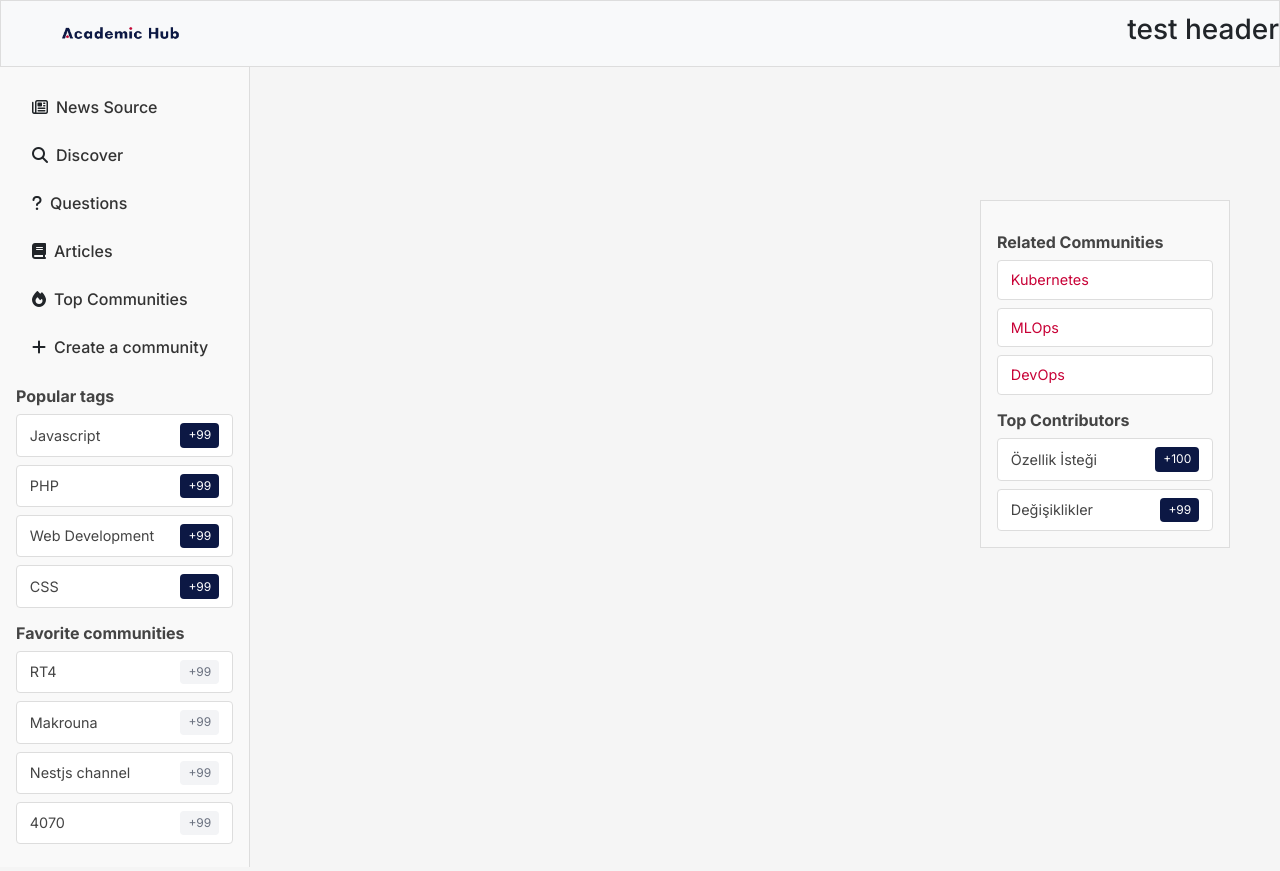
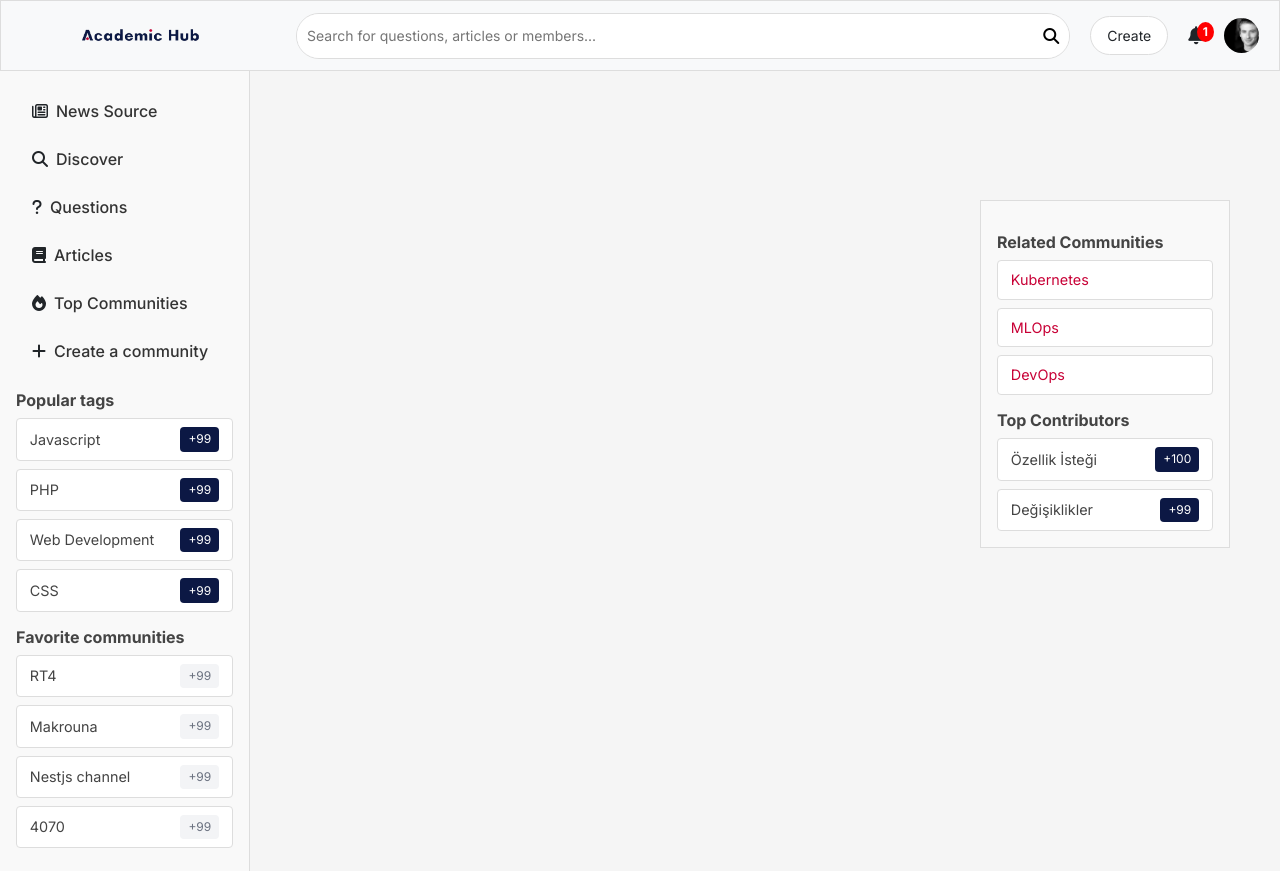
Before and after one commit to NA5KO/Academic_Hub, an Angular app in the folder frontend-app/: page / in a window 1280 px wide. Built offline with nearby package versions, Linux system fonts and the light colour scheme.

Commit message:
header modifé

```diff
--- a/frontend-app/src/app/header/header.component.css
+++ b/frontend-app/src/app/header/header.component.css
@@ -0,0 +1,115 @@
+.navbar {
+    display: flex;
+    align-items: center;
+    justify-content: space-between;
+    background-color: #f8f9fa;
+    padding: 10px 20px;
+    border-bottom: 1px solid #ddd;
+  }
+
+
+  .navbar-brand img {
+    height: 39px;
+  }
+
+
+  .search-bar {
+    flex-grow: 1;
+    margin: 0 20px;
+  }
+
+  .search-bar .input-group {
+    display: flex;
+    border: 1px solid #ddd;
+    border-radius: 80px;
+    overflow: hidden;
+  }
+
+  .search-bar input {
+    flex-grow: 1;
+    border: none;
+    padding: 10px;
+    font-size: 14px;
+  }
+
+  .search-bar input:focus {
+    outline: none;
+  }
+
+  .search-bar button {
+    background-color: white;
+    border: none;
+    padding: 10px;
+    cursor: pointer;
+  }
+
+  .search-bar button:hover {
+    background-color: #f0f0f0;
+  }
+
+
+  .actions {
+    display: flex;
+    align-items: center;
+    gap: 20px;
+  }
+
+  .actions .btn {
+    border: 1px solid #ddd;
+    border-radius: 80px;
+    padding: 8px 16px;
+    background-color: #fff;
+    color: 0C1844;
+    font-size: 14px;
+    cursor: pointer;
+  }
+
+  .actions .btn:hover {
+    background-color: #f0f0f0;
+  }
+
+
+  .notifications {
+    display: flex;
+    align-items: center;
+    position: relative;
+  }
+
+  .notifications i {
+    font-size: 18px;
+    cursor: pointer;
+  }
+
+  .notifications i:hover {
+    color: #007bff;
+  }
+
+  .notifications .badge {
+    position: absolute;
+    top: -5px;
+    right: -10px;
+    background-color: red;
+    color: white;
+    border-radius: 50%;
+    padding: 4px 6px;
+    font-size: 12px;
+  }
+
+
+  .profile {
+    display: flex;
+    align-items: center;
+    gap: 10px;
+  }
+
+  .profile img {
+    width: 35px;
+    height: 35px;
+    border-radius: 50%;
+    cursor: pointer;
+  }
+
+  .profile span {
+    font-size: 14px;
+    color: #333;
+  }
--- a/frontend-app/src/app/header/header.component.html
+++ b/frontend-app/src/app/header/header.component.html
@@ -3,5 +3,28 @@
     <a class="navbar-brand" href="#">
         <img src="../../assets/logo-without-bg.png" width="239" height="39" class="d-inline-block align-top" alt="">
     </a>
-    <h3>test header</h3>
-</nav>
+    <div class="search-bar">
+        <div class="input-group">
+          <input
+            type="text"
+            placeholder="Search for questions, articles or members..."
+            aria-label="Search"
+            aria-describedby="search-addon"
+          />
+          <button type="button" id="search-addon">
+            <i class="fas fa-search"></i>
+          </button>
+        </div>
+      </div>
+      <div class="actions">
+        <button type="button" class="btn">Create</button>
+        <div class="notifications">
+          <i class="fas fa-bell"></i>
+          <span class="badge">1</span>
+        </div>
+        <div class="profile">
+          <img src="../../assets/profile.png" alt="Profile Picture" />
+
+        </div>
+      </div>
+    </nav>
```
Also changed, not shown: frontend-app/src/assets/profile.png (added).
